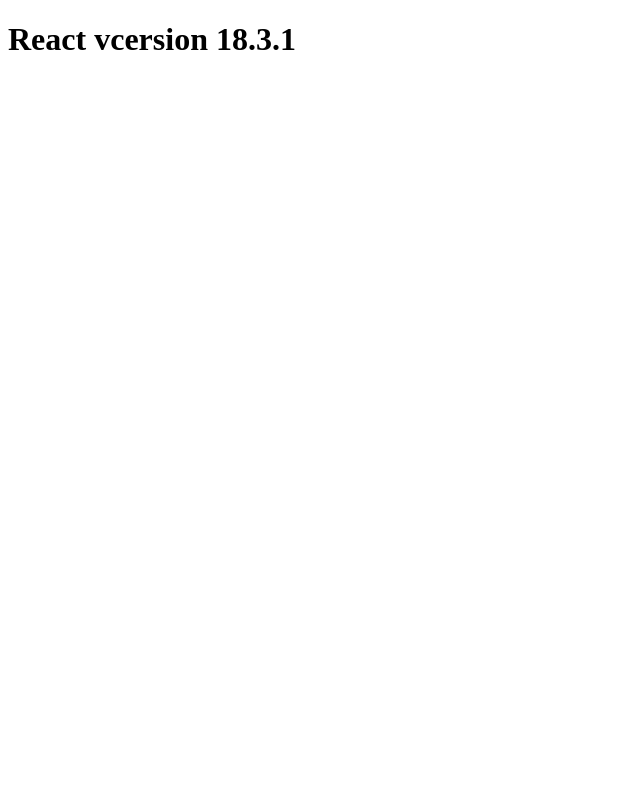
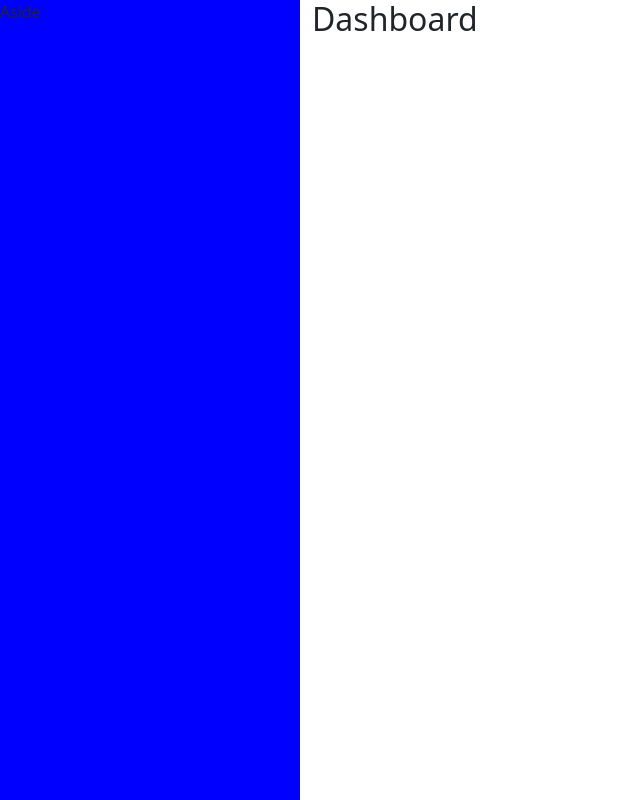
Before and after one commit to andresimiquelli/final_grade_frontend, a React (Create React App) app: page / in a window 1280 px wide. Shown: the whole page, without its empty margins (0-640 px from the left). Built offline with nearby package versions, Linux system fonts and the light colour scheme.

Commit message:
Feat: app router

```diff
--- a/package.json
+++ b/package.json
@@ -12,7 +12,9 @@
     "@types/react-dom": "^18.0.5",
     "axios": "^0.27.2",
     "react": "^18.2.0",
+    "react-bootstrap": "^2.4.0",
     "react-dom": "^18.2.0",
+    "react-router-dom": "^6.3.0",
     "react-scripts": "5.0.1",
     "styled-components": "^5.3.5",
     "typescript": "^4.7.4",
@@ -41,5 +43,8 @@
       "last 1 firefox version",
       "last 1 safari version"
     ]
+  },
+  "devDependencies": {
+    "@types/styled-components": "^5.1.25"
   }
 }
--- a/public/index.html
+++ b/public/index.html
@@ -10,6 +10,12 @@
     />
     <link rel="apple-touch-icon" href="%PUBLIC_URL%/logo192.png" />
     <link rel="manifest" href="%PUBLIC_URL%/manifest.json" />
+    <link
+      rel="stylesheet"
+      href="https://cdn.jsdelivr.net/npm/bootstrap@5.1.3/dist/css/bootstrap.min.css"
+      integrity="sha384-1BmE4kWBq78iYhFldvKuhfTAU6auU8tT94WrHftjDbrCEXSU1oBoqyl2QvZ6jIW3"
+      crossorigin="anonymous"
+    />
     <title>Final Grade</title>
   </head>
   <body>
--- a/src/App.tsx
+++ b/src/App.tsx
@@ -1,11 +1,15 @@
 import React from 'react';
 import { AuthProvider } from './context/auth';
+import Routes from './routes';
+
+import { GlobalStyle } from './styles'
 
 const App: React.FC = () => {
 
   return (
     <AuthProvider>
-      <h1>React vcersion { React.version }</h1>
+      <Routes />
+      <GlobalStyle />
     </AuthProvider>
   )
 }
--- /dev/null
+++ b/src/pages/Dashboard/index.tsx
@@ -0,0 +1,16 @@
+import React from 'react';
+import { Container, Col, Row } from 'react-bootstrap';
+
+const Dashboard: React.FC = () => {
+    return (
+        <Container>
+            <Row>
+                <Col>
+                    <h2>Dashboard</h2>
+                </Col>
+            </Row>
+        </Container>
+    );
+}
+
+export default Dashboard;
--- /dev/null
+++ b/src/pages/DefaultLayout/index.tsx
@@ -0,0 +1,22 @@
+import React from 'react';
+
+import { Container, Content } from './styles'
+
+interface DefaultLayoutProps {
+    children: React.ReactNode
+}
+
+const DefaultLayout: React.FC<DefaultLayoutProps> = ({ children }) => {
+    return (
+        <Container>
+            <aside>
+                Aside
+            </aside>
+            <Content>
+                { children }
+            </Content>
+        </Container>
+    );
+}
+
+export default DefaultLayout;
--- /dev/null
+++ b/src/pages/DefaultLayout/styles.ts
@@ -0,0 +1,18 @@
+import styled from 'styled-components';
+
+export const Container = styled.main`
+    width: 100%;
+    height: 100vh;
+
+    > aside {
+        width: 300px;
+        height: 100%;
+        background-color: blue;
+    }
+
+    display: flex;
+`;
+
+export const Content = styled.div`
+    height: 100%;
+`;
--- /dev/null
+++ b/src/routes/AppRoutes.tsx
@@ -0,0 +1,17 @@
+import React from 'react';
+import { Route, Routes } from 'react-router-dom';
+import DefaultLayout from '../pages/DefaultLayout';
+
+import Dashboard from '../pages/Dashboard';
+
+const AppRoutes: React.FC = () => {
+    return (
+        <DefaultLayout>
+            <Routes>
+                <Route path='/' element={<Dashboard/>} />
+            </Routes>
+        </DefaultLayout>
+    );
+}
+
+export default AppRoutes;
--- /dev/null
+++ b/src/routes/index.tsx
@@ -0,0 +1,13 @@
+import React from 'react';
+import { BrowserRouter, HashRouter } from 'react-router-dom';
+import AppRoutes from './AppRoutes';
+
+const Routes: React.FC = () => {
+    return (
+        <HashRouter>
+            <AppRoutes />
+        </HashRouter>
+    );
+}
+
+export default Routes;
--- /dev/null
+++ b/src/styles.ts
@@ -0,0 +1,11 @@
+import { createGlobalStyle } from 'styled-components';
+
+export const GlobalStyle = createGlobalStyle`
+    body {
+        margin: 0;
+    }
+
+    * {
+        box-sizing: border-box;
+    }
+`;
```
Also changed, not shown: 1 other file (tests, documents, lock files or other folders).
